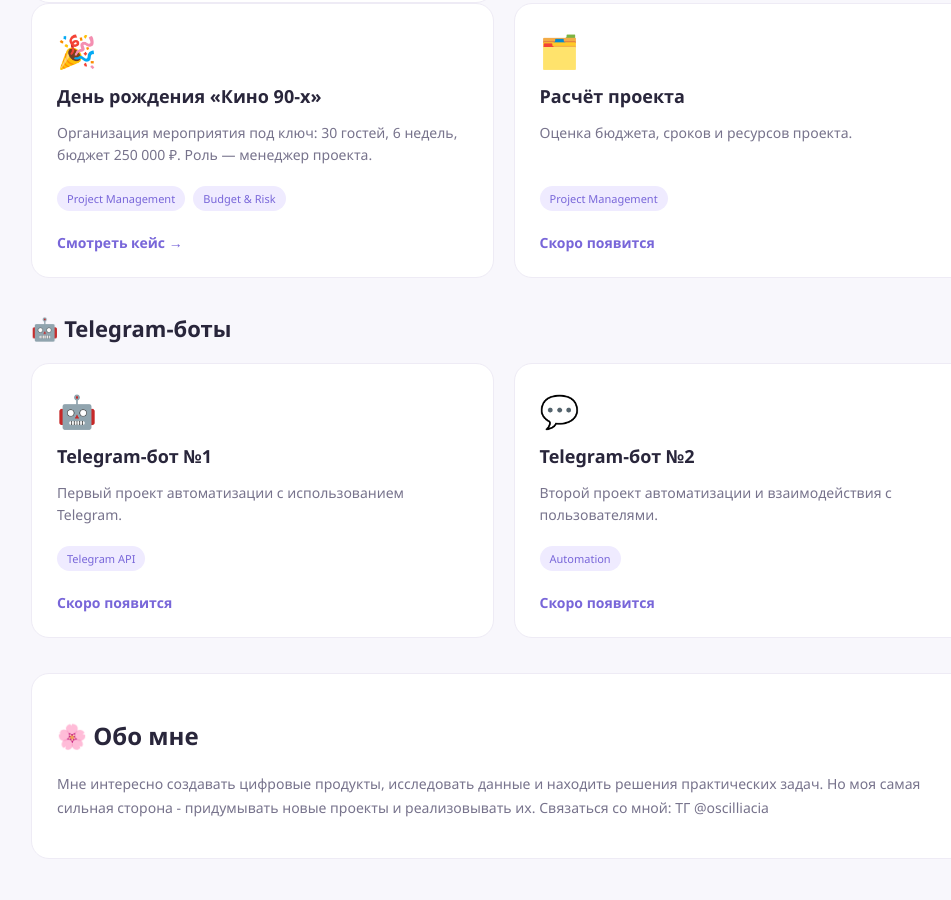
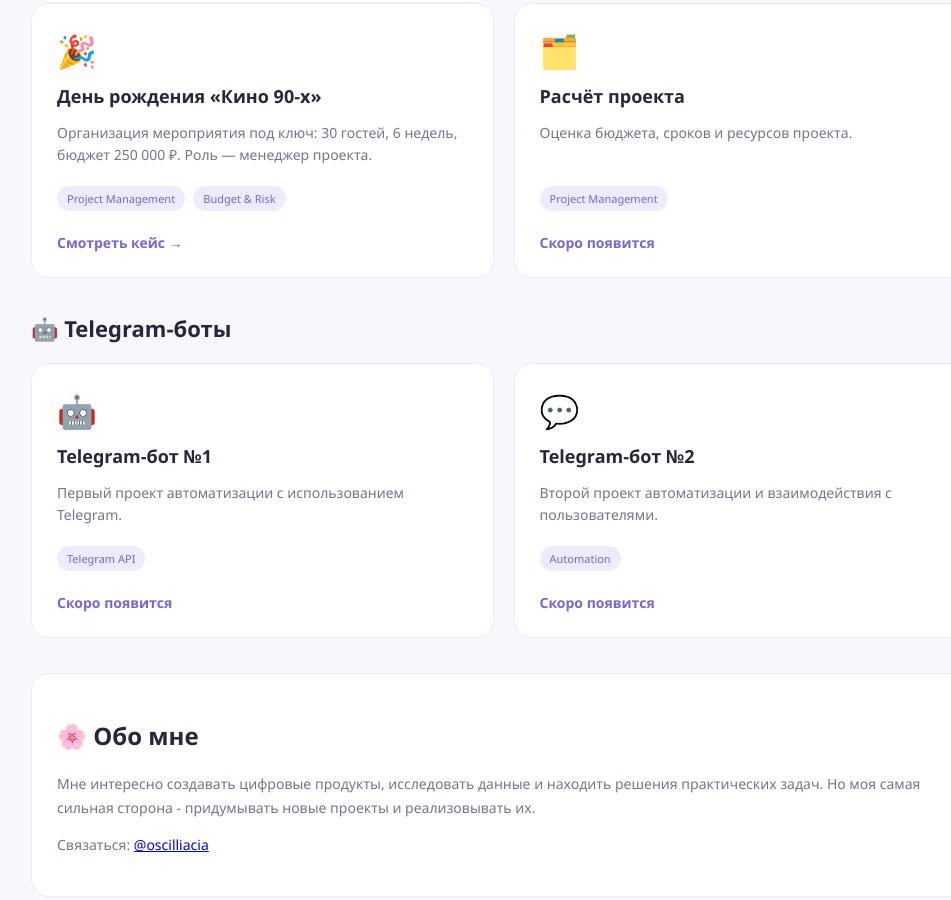
Before and after one commit to oscilliacia-ux/annagames, a plain HTML site: page index.html in a window 1280 px wide. Shown: the part 926-1826 px from the top of the page, without its empty margins (259-1210 px from the left). Drawn offline with Linux system fonts and the light colour scheme.

Commit message:
Update index.html

```diff
--- a/index.html
+++ b/index.html
@@ -448,8 +448,8 @@
             Мне интересно создавать цифровые продукты,
             исследовать данные и находить
             решения практических задач. Но моя самая сильная сторона - придумывать новые проекты и реализовывать их.
-            Связаться со мной: ТГ @oscilliacia
-                    </p>
+           </p>
+<p>Связаться: <a href="https://t.me/oscilliacia" target="_blank" rel="noopener">@oscilliacia</a></p>
 
     </div>
 
```
